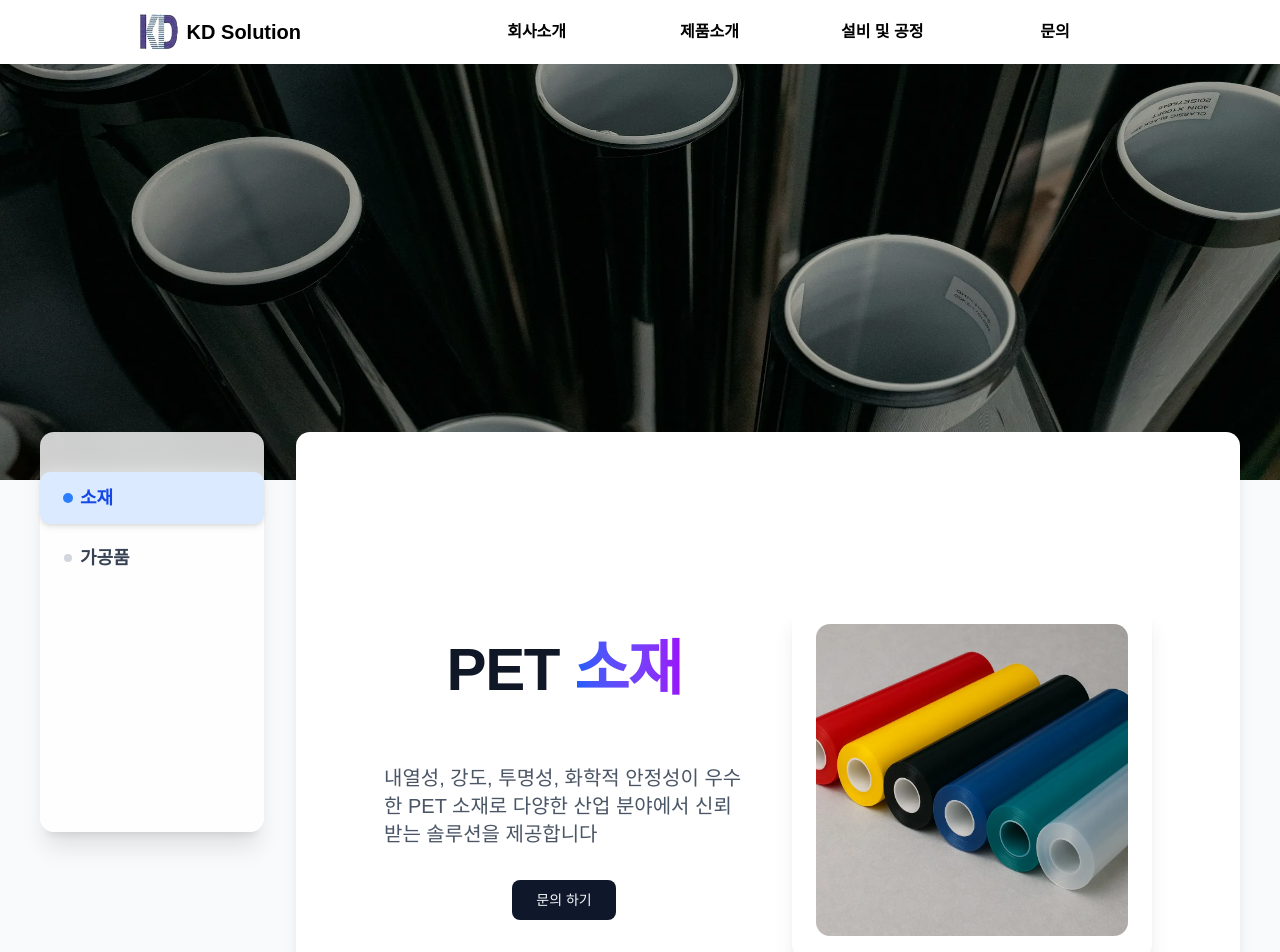
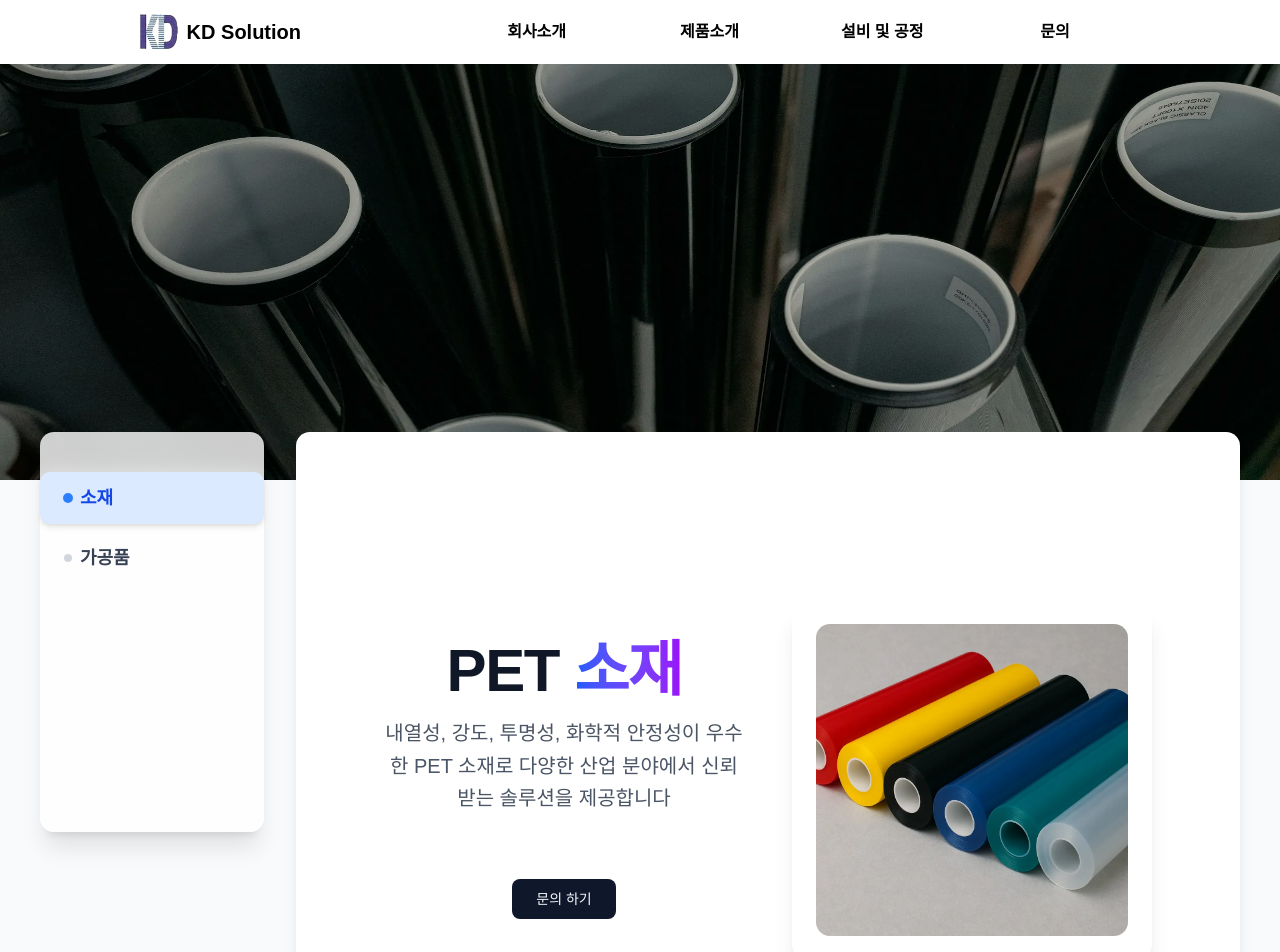
Before and after one commit to kdsolution3744/kdsolution-web, a Next.js app: page /products/material in a window 1280 px wide. Shown: the top 952 px of the page. Built offline with nearby package versions, Linux system fonts and the light colour scheme; a web font is replaced by a local one.

Commit message:
refact : 소재 페이지 subtitle 병합

```diff
--- a/src/app/products/material/page.tsx
+++ b/src/app/products/material/page.tsx
@@ -1,5 +1,4 @@
 import PET from "@/assets/pet.webp";
-import AnimatedSection from "@/components/animatedSection";
 import CommonHeader from "@/components/commonHeader";
 import { Button } from "@/components/ui/button";
 import {
@@ -24,13 +23,13 @@ export default function MachineryPage() {
         <div className="max-w-7xl mx-auto">
           <div className="grid grid-cols-1 lg:grid-cols-2 gap-12 items-center">
             <div className="text-center lg:text-left">
-              <CommonHeader title="PET" titleBold="소재" />
-              <AnimatedSection>
-                <p className="text-xl text-gray-600 mb-8 max-w-3xl">
-                  내열성, 강도, 투명성, 화학적 안정성이 우수한 PET 소재로 다양한
-                  산업 분야에서 신뢰받는 솔루션을 제공합니다
-                </p>
-              </AnimatedSection>
+              <CommonHeader
+                title="PET"
+                titleBold="소재"
+                subTitle="내열성, 강도, 투명성, 화학적 안정성이 우수한 PET 소재로 다양한
+                  산업 분야에서 신뢰받는 솔루션을 제공합니다"
+              />
+
               <div className="flex gap-4 justify-center">
                 <Button size="lg" variant="default">
                   <Link href={"/contact/inquiry"}>문의 하기</Link>
```
